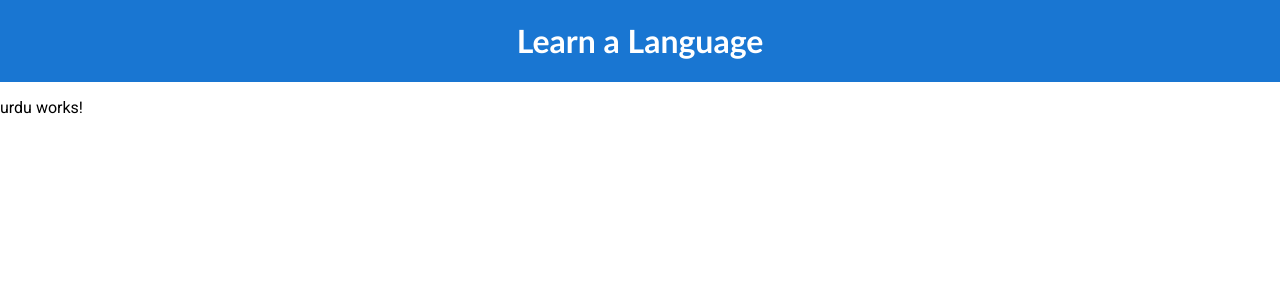
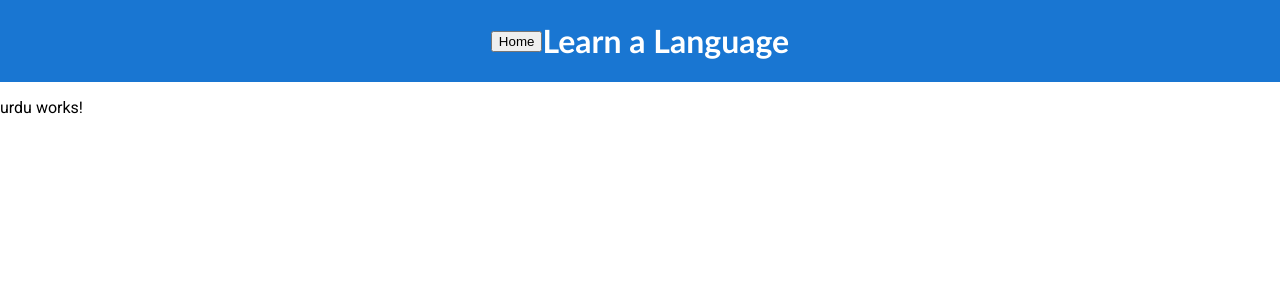
Before and after one commit to farshad-s/learn-a-lang, an Angular app: page /home/Urdu in a window 1280 px wide. Shown: the top 300 px of the page. Built offline with nearby package versions, Linux system fonts and the light colour scheme.

Commit message:
added a button with routerlink to home page

```diff
--- a/src/app/nav-bar/nav-bar.component.html
+++ b/src/app/nav-bar/nav-bar.component.html
@@ -1,3 +1,6 @@
 <div class="toolbar">
+  <div class="button-holder">
+    <button routerLink="/home">Home</button>
+  </div>
   <h1 class="header">{{ pageTitle }}</h1>
 </div>
```
